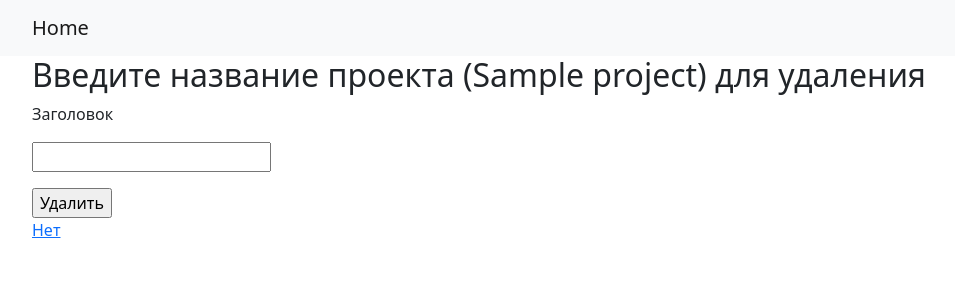
After one commit to kulachenkodanila/homework-49, a Django app: template source/webapp/templates/projects/project_delete.html in a window 1280 px wide. The commit adds this page. Shown: the top 300 px of the page, without its empty margins (50-1005 px from the left). Run offline with Django 4.2, Linux system fonts and the light colour scheme; the template is opened without the code that fills it: values that come from a table or form of the project are taken from there, others are empty; tables that the repository leaves empty hold one stand-in row (values such as "Sample post"); parts of the project's set-up code (start-up, migrations or seed data) failed here and were passed over.

Commit message:
реализовал метод удаления проекта. Зарегистрировал его в urls.py, добавил фаил project_delete.html

```diff
--- /dev/null
+++ b/source/webapp/templates/projects/project_delete.html
@@ -0,0 +1,11 @@
+{% extends "base.html" %}
+{% block title %}Удаление задачи{% endblock %}
+
+{% block content %}
+    <h2>Введите название проекта ({{ project.name }}) для удаления</h2>
+<form action="" method="post">
+{% csrf_token %}
+    {% include "partial/form.html" with button_text="Удалить" %}
+</form>
+    <a href="{% url "project_view" work.pk %}">Нет</a>
+{% endblock %}
--- a/source/webapp/templates/projects/project_view.html
+++ b/source/webapp/templates/projects/project_view.html
@@ -7,7 +7,7 @@
         <a class="nav-link" href="{% url "update_project" project.pk %}">Редактировать проект</a>
     </li>
     <li class="nav-item">
-        <button type="button" class="btn btn-primary" data-bs-toggle="modal" data-bs-target="#articleDeleteModal">
+        <button type="button" class="btn btn-primary" data-bs-toggle="modal" data-bs-target="#projectDeleteModal">
             Удалить
         </button>
     </li>
@@ -48,11 +48,11 @@
                     <button type="button" class="btn-close" data-bs-dismiss="modal" aria-label="Close"></button>
                 </div>
                 <div class="modal-body">
-                    Вы уверены что хотите удалить проект {{ work.summary }}?
+                    Вы уверены что хотите удалить проект {{ project.name }}?
                 </div>
                 <div class="modal-footer">
                     <button type="button" class="btn btn-secondary" data-bs-dismiss="modal">Close</button>
-                    <form action="#" method="post">
+                    <form action="{% url "delete_project" project.pk %}" method="post">
                         {% csrf_token %}
                         <button type="submit">Да</button>
                     </form>
--- a/source/webapp/urls.py
+++ b/source/webapp/urls.py
@@ -1,13 +1,13 @@
 from django.urls import path
 
 from webapp.views import WorkView, CreateWork, DeleteWork, UpdateWork
-from webapp.views.projects import ProjectView, IndexView_project, UpdateProject
+from webapp.views.projects import ProjectView, IndexView_project, UpdateProject, DeleteProject
 
 urlpatterns = [
     path('', IndexView_project.as_view(), name="index"),
     path('project/<int:pk>/', ProjectView.as_view(), name="project_view"),
     path('project/<int:pk>/update/', UpdateProject.as_view(), name="update_project"),
-
+    path('project/<int:pk>/delete/', DeleteProject.as_view(), name="delete_project"),
     path('work/<int:pk>/', WorkView.as_view(), name="work_view"),
     path('work/<int:pk>/update/', UpdateWork.as_view(), name="update_work"),
     # path('work/add/', CreateWork.as_view(), name="create_work"),
```
Also changed, not shown: source/webapp/views/projects.py (+11 -1 lines).
